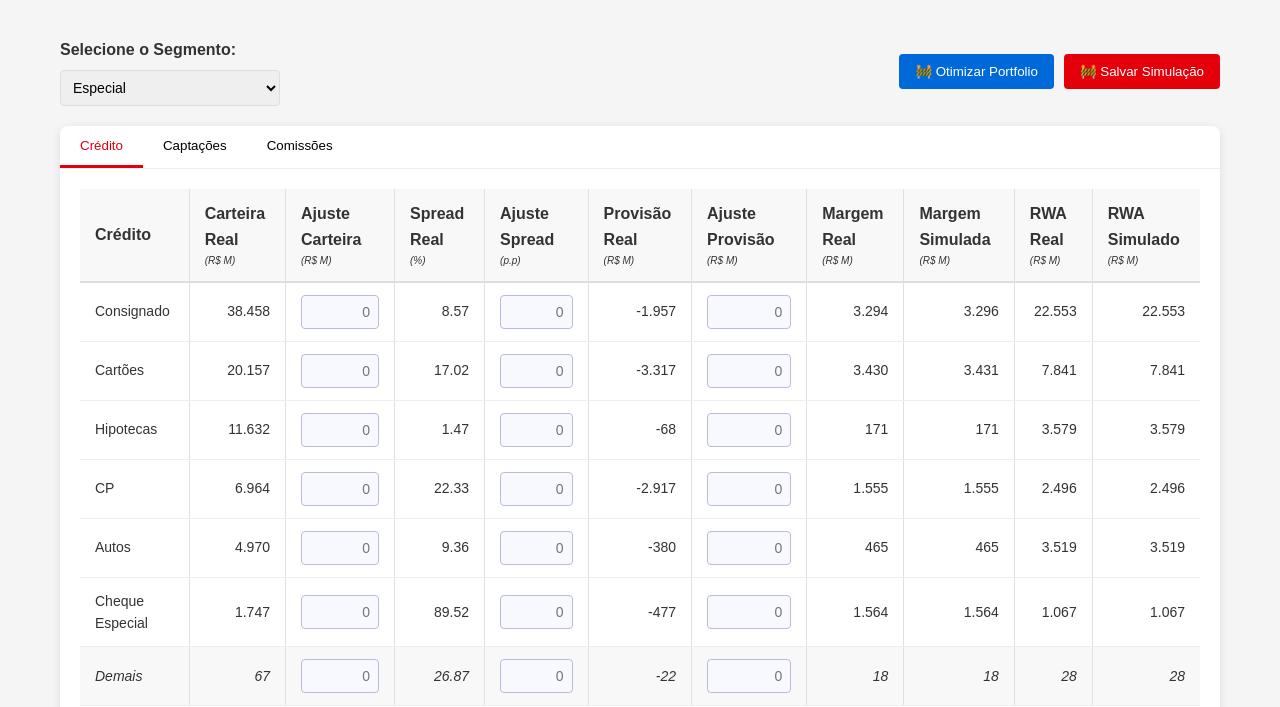
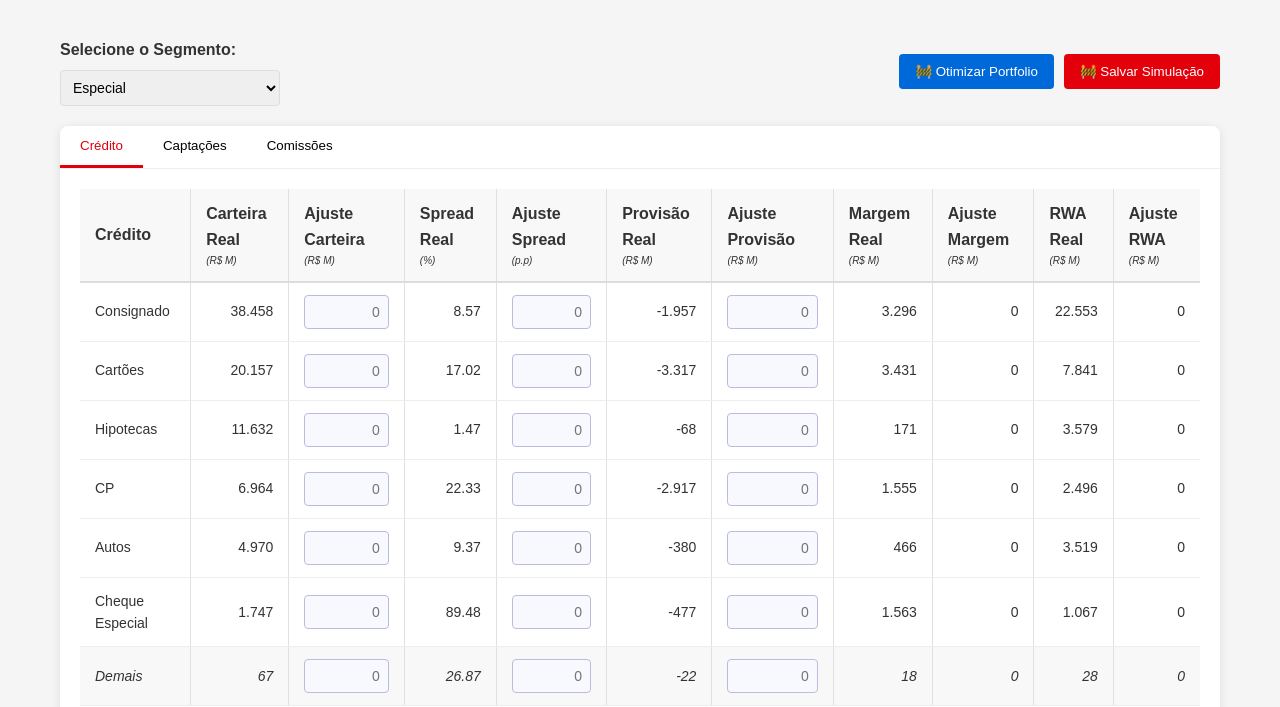
Before and after one commit to caiquefilipini/simulador_financas, a plain HTML site: page index.html in a window 1280 px wide. Shown: the part 100-807 px from the top of the page. Drawn offline with Linux system fonts and the light colour scheme.

Commit message:
ajustes em rwa e margem simulados

```diff
--- a/dict_indicadores.json
+++ b/dict_indicadores.json
@@ -11,9 +11,9 @@
                 "hipotecas": 11632.0
             },
             "spread": {
-                "autos": 9.36,
+                "autos": 9.37,
                 "cartoes": 17.02,
-                "cheque_especial": 89.52,
+                "cheque_especial": 89.48,
                 "consignado": 8.57,
                 "cp": 22.33,
                 "demais": 26.87,
@@ -29,11 +29,11 @@
                 "hipotecas": -68.0
             },
             "margem": {
-                "autos": 465.0,
-                "cartoes": 3430.0,
-                "cheque_especial": 1564.0,
-                "consignado": 3294.0,
-                "cp": 1555.0,
+                "autos": 465.7,
+                "cartoes": 3430.7,
+                "cheque_especial": 1563.2,
+                "consignado": 3295.9,
+                "cp": 1555.1,
                 "demais": 18.0,
                 "hipotecas": 171.0
             },
@@ -63,10 +63,10 @@
             "spread": {
                 "cdb": 0.54,
                 "contamax": 12.65,
-                "dav": 6.23,
-                "demais": 6.29,
-                "letras": 0.62,
-                "poupanca": 1.68
+                "dav": 6.29,
+                "demais": 3.2,
+                "letras": 0.71,
+                "poupanca": 1.67
             },
             "carteira": {
                 "cdb": 5517.0,
@@ -77,12 +77,12 @@
                 "poupanca": 18838.0
             },
             "margem": {
-                "cdb": 30.0,
-                "contamax": 1456.0,
-                "dav": 44.0,
-                "demais": 54.0,
-                "letras": 5.0,
-                "poupanca": 316.0
+                "cdb": 29.8,
+                "contamax": 1455.9,
+                "dav": 44.4,
+                "demais": 27.5,
+                "letras": 5.7,
+                "poupanca": 314.6
             }
         },
         "cascada": {
@@ -139,13 +139,13 @@
             },
             "spread": {
                 "autos": 9.24,
-                "cartoes": 17.58,
-                "cheque_especial": 94.44,
+                "cartoes": 17.75,
+                "cheque_especial": 92.78,
                 "consignado": 6.89,
                 "cp": 22.73,
                 "demais": 0,
-                "hipotecas": 1.87,
-                "microcredito": 36.12
+                "hipotecas": 1.5,
+                "microcredito": 36.11
             },
             "provisao": {
                 "autos": -28.0,
@@ -159,13 +159,13 @@
             },
             "margem": {
                 "autos": 17.0,
-                "cartoes": 32.0,
-                "cheque_especial": 17.0,
-                "consignado": 103.0,
+                "cartoes": 32.3,
+                "cheque_especial": 16.7,
+                "consignado": 102.9,
                 "cp": 10.0,
                 "demais": 0.0,
-                "hipotecas": 2.0,
-                "microcredito": 982.0
+                "hipotecas": 1.6,
+                "microcredito": 981.8
             },
             "rwa": {
                 "autos": 130.0,
@@ -192,12 +192,12 @@
         },
         "captacoes": {
             "spread": {
-                "cdb": 0.0,
-                "contamax": 12.84,
-                "dav": 6.67,
-                "demais": 16.67,
-                "letras": 0.0,
-                "poupanca": 1.66
+                "cdb": 0.49,
+                "contamax": 12.66,
+                "dav": 6.27,
+                "demais": 5.83,
+                "letras": 1.43,
+                "poupanca": 1.65
             },
             "carteira": {
                 "cdb": 81.0,
@@ -208,12 +208,12 @@
                 "poupanca": 1145.0
             },
             "margem": {
-                "cdb": 0.0,
-                "contamax": 28.0,
-                "dav": 5.0,
-                "demais": 2.0,
-                "letras": 0.0,
-                "poupanca": 19.0
+                "cdb": 0.4,
+                "contamax": 27.6,
+                "dav": 4.7,
+                "demais": 0.7,
+                "letras": 0.1,
+                "poupanca": 18.9
             }
         },
         "cascada": {
@@ -270,14 +270,14 @@
                 "hipotecas": 53263.0
             },
             "spread": {
-                "agro": 5.83,
+                "agro": 5.82,
                 "autos": 6.86,
                 "cartoes": 9.76,
                 "cheque_especial": 79.92,
                 "comex": 2.61,
                 "consignado": 8.15,
                 "cp": 22.56,
-                "demais": 1.54,
+                "demais": 1.15,
                 "hipotecas": 1.22
             },
             "provisao": {
@@ -292,15 +292,15 @@
                 "hipotecas": -208.0
             },
             "margem": {
-                "agro": 408.0,
+                "agro": 407.5,
                 "autos": 268.0,
-                "cartoes": 2711.0,
-                "cheque_especial": 2086.0,
-                "comex": 55.0,
-                "consignado": 1625.0,
-                "cp": 1538.0,
-                "demais": 288.0,
-                "hipotecas": 652.0
+                "cartoes": 2710.3,
+                "cheque_especial": 2085.9,
+                "comex": 55.1,
+                "consignado": 1625.1,
+                "cp": 1537.9,
+                "demais": 215.5,
+                "hipotecas": 649.8
             },
             "rwa": {
                 "agro": 3944.0,
@@ -328,13 +328,13 @@
         },
         "captacoes": {
             "spread": {
-                "captacoes_comex": 5.93,
-                "cdb": 0.75,
+                "captacoes_comex": 5.68,
+                "cdb": 0.77,
                 "contamax": 12.67,
-                "dav": 6.22,
-                "demais": 0.21,
-                "letras": 1.34,
-                "poupanca": 1.65
+                "dav": 6.27,
+                "demais": 0.1,
+                "letras": 0.7,
+                "poupanca": 1.66
             },
             "carteira": {
                 "captacoes_comex": 118.0,
@@ -346,13 +346,13 @@
                 "poupanca": 34844.0
             },
             "margem": {
-                "captacoes_comex": 7.0,
-                "cdb": 512.0,
-                "contamax": 2518.0,
-                "dav": 31.0,
-                "demais": 64.0,
-                "letras": 274.0,
-                "poupanca": 575.0
+                "captacoes_comex": 6.7,
+                "cdb": 526.1,
+                "contamax": 2517.7,
+                "dav": 31.2,
+                "demais": 32.4,
+                "letras": 142.6,
+                "poupanca": 578.4
             }
         },
         "cascada": {
@@ -410,16 +410,16 @@
                 "internegocios": 834.0
             },
             "spread": {
-                "agro": 4.88,
+                "agro": 4.89,
                 "autos": 5.41,
                 "capital_de_giro": 9.36,
-                "cartoes": 14.9,
+                "cartoes": 14.89,
                 "comex": 3.17,
-                "confirming": 3.55,
+                "confirming": 3.56,
                 "conta_garantida": 16.77,
-                "demais": 18.91,
-                "hipotecas": 2.31,
-                "internegocios": 1.2
+                "demais": 18.33,
+                "hipotecas": 2.32,
+                "internegocios": 1.14
             },
             "provisao": {
                 "agro": -4.0,
@@ -434,16 +434,16 @@
                 "internegocios": 0.0
             },
             "margem": {
-                "agro": 57.0,
-                "autos": 259.0,
-                "capital_de_giro": 2850.0,
-                "cartoes": 609.0,
-                "comex": 481.0,
-                "confirming": 35.0,
-                "conta_garantida": 522.0,
-                "demais": 4385.0,
-                "hipotecas": 55.0,
-                "internegocios": 10.0
+                "agro": 57.2,
+                "autos": 259.2,
+                "capital_de_giro": 2849.3,
+                "cartoes": 608.7,
+                "comex": 481.3,
+                "confirming": 35.1,
+                "conta_garantida": 522.1,
+                "demais": 4248.9,
+                "hipotecas": 55.1,
+                "internegocios": 9.5
             },
             "rwa": {
                 "agro": 758.0,
@@ -474,14 +474,14 @@
         },
         "captacoes": {
             "spread": {
-                "captacoes_comex": 3.61,
-                "cdb": 0.54,
+                "captacoes_comex": 3.86,
+                "cdb": 0.53,
                 "contamax": 12.84,
-                "dav": 6.08,
-                "demais": 2.26,
-                "letras": 5.18,
-                "poupanca": 1.73,
-                "time_deposit": 0.0
+                "dav": 6.09,
+                "demais": 1.13,
+                "letras": 5.16,
+                "poupanca": 1.68,
+                "time_deposit": 0.59
             },
             "carteira": {
                 "captacoes_comex": 83.0,
@@ -494,14 +494,14 @@
                 "time_deposit": 68.0
             },
             "margem": {
-                "captacoes_comex": 3.0,
-                "cdb": 286.0,
-                "contamax": 3578.0,
-                "dav": 441.0,
-                "demais": 416.0,
-                "letras": 110.0,
-                "poupanca": 13.0,
-                "time_deposit": 0.0
+                "captacoes_comex": 3.2,
+                "cdb": 279.2,
+                "contamax": 3578.5,
+                "dav": 441.6,
+                "demais": 208.3,
+                "letras": 109.5,
+                "poupanca": 12.6,
+                "time_deposit": 0.4
             }
         },
         "cascada": {
@@ -559,13 +559,13 @@
             },
             "spread": {
                 "agro": 2.32,
-                "autos": 3.39,
-                "capital_de_giro": 3.62,
+                "autos": 3.38,
+                "capital_de_giro": 3.6,
                 "comex": 2.15,
                 "confirming": 4.07,
-                "conta_garantida": 5.72,
-                "demais": 0.49,
-                "hipotecas": 2.12,
+                "conta_garantida": 5.77,
+                "demais": 0.77,
+                "hipotecas": 2.09,
                 "internegocios": 1.61
             },
             "provisao": {
@@ -581,14 +581,14 @@
             },
             "margem": {
                 "agro": 294.0,
-                "autos": 55.0,
-                "capital_de_giro": 80.0,
-                "comex": 1056.0,
-                "confirming": 209.0,
-                "conta_garantida": 46.0,
-                "demais": 193.0,
-                "hipotecas": 28.0,
-                "internegocios": 58.0
+                "autos": 54.8,
+                "capital_de_giro": 79.6,
+                "comex": 1057.1,
+                "confirming": 209.2,
+                "conta_garantida": 46.4,
+                "demais": 304.2,
+                "hipotecas": 27.5,
+                "internegocios": 57.9
             },
             "rwa": {
                 "agro": 9186.0,
@@ -618,13 +618,13 @@
         },
         "captacoes": {
             "spread": {
-                "captacoes_comex": 3.91,
+                "captacoes_comex": 2.62,
                 "cdb": 0.39,
-                "contamax": 14.87,
-                "dav": 6.25,
-                "demais": 2.67,
+                "contamax": 12.94,
+                "dav": 6.11,
+                "demais": 1.9,
                 "letras": 2.49,
-                "time_deposit": 0.78
+                "time_deposit": 0.79
             },
             "carteira": {
                 "captacoes_comex": 2071.0,
@@ -636,13 +636,13 @@
                 "time_deposit": 2829.0
             },
             "margem": {
-                "captacoes_comex": 81.0,
-                "cdb": 159.0,
-                "contamax": 898.0,
-                "dav": 194.0,
-                "demais": 94.0,
-                "letras": 179.0,
-                "time_deposit": 22.0
+                "captacoes_comex": 54.3,
+                "cdb": 160.2,
+                "contamax": 781.3,
+                "dav": 189.6,
+                "demais": 67.10000000000001,
+                "letras": 179.2,
+                "time_deposit": 22.3
             }
         },
         "cascada": {
@@ -699,15 +699,15 @@
                 "internegocios": 15828.0
             },
             "spread": {
-                "agro": 1.66,
-                "autos": 4.17,
-                "capital_de_giro": 2.09,
-                "cartoes": 1.83,
+                "agro": 1.64,
+                "autos": 4.09,
+                "capital_de_giro": 2.08,
+                "cartoes": 2.01,
                 "comex": 1.41,
                 "confirming": 1.82,
-                "demais": 0.27,
-                "hipotecas": 2.32,
-                "internegocios": 1.35
+                "demais": 0.1,
+                "hipotecas": 2.38,
+                "internegocios": 1.0
             },
             "provisao": {
                 "agro": -2.0,
@@ -721,15 +721,15 @@
                 "internegocios": -9.0
             },
             "margem": {
-                "agro": 39.0,
-                "autos": 11.0,
-                "capital_de_giro": 85.0,
-                "cartoes": 3.0,
-                "comex": 460.0,
-                "confirming": 301.0,
-                "demais": 283.0,
-                "hipotecas": 8.0,
-                "internegocios": 213.0
+                "agro": 38.6,
+                "autos": 10.8,
+                "capital_de_giro": 84.7,
+                "cartoes": 3.3,
+                "comex": 459.4,
+                "confirming": 300.8,
+                "demais": 105.9,
+                "hipotecas": 8.2,
+                "internegocios": 158.3
             },
             "rwa": {
                 "agro": 1029.0,
@@ -758,11 +758,11 @@
             "spread": {
                 "captacoes_comex": 0.27,
                 "cdb": 0.3,
-                "contamax": 8.55,
-                "dav": 7.4,
-                "demais": 2.83,
-                "letras": 2.83,
-                "lf": 0.86,
+                "contamax": 8.56,
+                "dav": 7.39,
+                "demais": 1.76,
+                "letras": 2.84,
+                "lf": 0.0,
                 "time_deposit": 0.36
             },
             "carteira": {
@@ -776,14 +776,14 @@
                 "time_deposit": 14084.0
             },
             "margem": {
-                "captacoes_comex": 314.0,
-                "cdb": 271.0,
-                "contamax": 473.0,
-                "dav": 340.0,
-                "demais": 47.0,
-                "letras": 107.0,
-                "lf": 11.0,
-                "time_deposit": 51.0
+                "captacoes_comex": 313.1,
+                "cdb": 273.2,
+                "contamax": 473.7,
+                "dav": 339.3,
+                "demais": 29.2,
+                "letras": 107.3,
+                "lf": 0.0,
+                "time_deposit": 50.7
             }
         },
         "cascada": {
@@ -840,15 +840,15 @@
                 "internegocios": 471.0
             },
             "spread": {
-                "agro": 2.94,
+                "agro": 3.38,
                 "autos": 2.33,
-                "capital_de_giro": 0.0,
-                "cartoes": 2.06,
-                "comex": 1.52,
-                "cp": 3.51,
-                "demais": 0.32,
-                "hipotecas": 1.18,
-                "internegocios": 1.91
+                "capital_de_giro": 1.03,
+                "cartoes": 2.14,
+                "comex": 1.53,
+                "cp": 3.68,
+                "demais": 0.37,
+                "hipotecas": 1.16,
+                "internegocios": 1.89
             },
             "provisao": {
                 "agro": 0.0,
@@ -862,15 +862,15 @@
                 "internegocios": 0.0
             },
             "margem": {
-                "agro": 2.0,
+                "agro": 2.3,
                 "autos": 13.0,
-                "capital_de_giro": 0.0,
-                "cartoes": 10.0,
-                "comex": 45.0,
-                "cp": 2.0,
-                "demais": 5.0,
-                "hipotecas": 22.0,
-                "internegocios": 9.0
+                "capital_de_giro": 0.4,
+                "cartoes": 10.4,
+                "comex": 45.2,
+                "cp": 2.1,
+                "demais": 5.7,
+                "hipotecas": 21.6,
+                "internegocios": 8.9
             },
             "rwa": {
                 "agro": 30.0,
@@ -898,12 +898,12 @@
         },
         "captacoes": {
             "spread": {
-                "captacoes_comex": 0.0,
+                "captacoes_comex": 0.02,
                 "cdb": 0.46,
                 "coe": 0.0,
-                "contamax": 12.39,
-                "dav": 5.43,
-                "demais": 0.09,
+                "contamax": 12.43,
+                "dav": 5.5,
+                "demais": 0.13,
                 "letras": 0.37
             },
             "carteira": {
@@ -916,13 +916,13 @@
                 "letras": 54189.0
             },
             "margem": {
-                "captacoes_comex": 0.0,
-                "cdb": 80.0,
+                "captacoes_comex": 0.3,
+                "cdb": 80.2,
                 "coe": 0.0,
-                "contamax": 137.0,
-                "dav": 7.0,
-                "demais": 1.0,
-                "letras": 202.0
+                "contamax": 137.5,
+                "dav": 7.1,
+                "demais": 1.5,
+                "letras": 200.5
             }
         },
         "cascada": {
@@ -974,8 +974,8 @@
             },
             "spread": {
                 "autos": 7.81,
-                "cp": 21.09,
-                "demais": 8.13
+                "cp": 21.11,
+                "demais": 8.12
             },
             "provisao": {
                 "autos": -3891.0,
@@ -983,9 +983,9 @@
                 "demais": 0.0
             },
             "margem": {
-                "autos": 5045.0,
-                "cp": 185.0,
-                "demais": 315.0
+                "autos": 5043.9,
+                "cp": 185.1,
+                "demais": 314.7
             },
             "rwa": {
                 "autos": 49758.0,
--- a/index.html
+++ b/index.html
@@ -78,9 +78,9 @@
                             <th>Provisão Real<p class="representacao_numero">(R$ M)</p></th>
                             <th>Ajuste Provisão<p class="representacao_numero">(R$ M)</p></th>
                             <th>Margem Real<p class="representacao_numero">(R$ M)</p></th>
-                            <th>Margem Simulada<p class="representacao_numero">(R$ M)</p></th>
+                            <th>Ajuste Margem<p class="representacao_numero">(R$ M)</p></th>
                             <th>RWA Real<p class="representacao_numero">(R$ M)</p></th>
-                            <th>RWA Simulado<p class="representacao_numero">(R$ M)</p></th>
+                            <th>Ajuste RWA<p class="representacao_numero">(R$ M)</p></th>
                         </tr>
                     </thead>
                     <tbody id="credito-body">
@@ -100,7 +100,7 @@
                             <th>Spread Real<p class="representacao_numero">(%)</p></th>
                             <th>Ajuste Spread<p class="representacao_numero">(p.p.)</p></th>
                             <th>Margem Real<p class="representacao_numero">(R$ M)</p></th>
-                            <th>Margem Simulada<p class="representacao_numero">(R$ M)</p></th>
+                            <th>Ajuste Margem<p class="representacao_numero">(R$ M)</p></th>
                         </tr>
                     </thead>
                     <tbody id="captacoes-body">
--- a/scripts/simulador.js
+++ b/scripts/simulador.js
@@ -374,6 +374,8 @@ export function obterDadosCreditoSimulados() {
         const spreadSimulado = ajusteItemSegmento.spread ? ajusteItemSegmento.spread.simulado : item.spread;
         const provisaoOriginal = item.provisao;
         const carteiraOriginal = item.carteira;
+        const margemOriginal = item.margem;
+        const rwaOriginal = item.rwa;
 
         // Calcula valores derivados com base nas regras de negócio
         let provisaoSimulada = provisaoOriginal;
@@ -386,11 +388,14 @@ export function obterDadosCreditoSimulados() {
         }
 
         // Calcula a margem simulada
-        const margemSimulada = carteiraSimulada * (spreadSimulado / 100);
+        let margemSimulada = item.margem;
+        if (carteiraOriginal > 0 && carteiraSimulada !== carteiraOriginal){
+          margemSimulada = Math.round(carteiraSimulada * (spreadSimulado / 100));
+        }
 
         // Calcula o RWA simulado
         let rwaSimulado = item.rwa;
-        if (carteiraOriginal > 0) {
+        if (carteiraOriginal > 0 && carteiraSimulada !== carteiraOriginal) {
             rwaSimulado = Math.round(item.rwa / carteiraOriginal * carteiraSimulada);
         }
 
@@ -447,13 +452,22 @@ export function obterDadosCaptacoesSimulados() {
     return dadosReais.map(item => {
         // Busca ajustes específicos para este segmento e tipo
         const ajusteItemSegmento = ajustes.captacoes[`${segmentoAtual}-${item.tipo}`] || {};
-
+        const carteiraOriginal = item.carteira;
         // Obtém valores ajustados ou mantém os originais
         const carteiraSimulada = ajusteItemSegmento.carteira ? ajusteItemSegmento.carteira.simulado : item.carteira;
         const spreadSimulado = ajusteItemSegmento.spread ? ajusteItemSegmento.spread.simulado : item.spread;
 
         // Calcula a margem simulada
-        const margemSimulada = carteiraSimulada * (spreadSimulado / 100);
+        // const margemSimulada = Math.round(carteiraSimulada * (spreadSimulado / 100));
+        // let margemSimulada = item.margem;
+        // if (item.carteira > 0 && carteiraSimulada !== carteiraOriginal){
+        //   margemSimulada = Math.round(carteiraSimulada * (spreadSimulado / 100));
+        // }
+
+        let margemSimulada = item.margem;
+        if (carteiraOriginal > 0 && carteiraSimulada !== carteiraOriginal){
+          margemSimulada = Math.round(carteiraSimulada * (spreadSimulado / 100));
+        }
 
         return {
             ...item,
--- a/scripts/ui.js
+++ b/scripts/ui.js
@@ -599,8 +599,9 @@ export function atualizarTabelaCredito(dados, isSimulado) {
 
             if (row) {
                 // Atualiza os valores simulados
-                row.querySelector('.margem-simulada').textContent = formatarValor(item.margemSimulada, 'inteiro');
-                row.querySelector('.rwa-simulado').textContent = formatarValor(item.rwaSimulado, 'inteiro');
+                console.log("diferença margem", Math.round(item.margemSimulada - item.margem))
+                row.querySelector('.margem-simulada').textContent = formatarValor(Math.round(item.margemSimulada - item.margem), 'inteiro');
+                row.querySelector('.rwa-simulado').textContent = formatarValor(item.rwaSimulado - item.rwa , 'inteiro');
 
                 // Preenche os inputs com os valores simulados
                 // const inputCarteira = row.querySelector('input[name="carteira"]');
@@ -803,7 +804,7 @@ export function atualizarTabelaCaptacoes(dados, isSimulado) {
 
             if (row) {
                 // Atualiza os valores simulados
-                row.querySelector('.margem-simulada').textContent = formatarValor(item.margemSimulada, 'inteiro');
+                row.querySelector('.margem-simulada').textContent = formatarValor(item.margemSimulada - item.margem, 'inteiro');
 
                 // Preenche os inputs com os valores simulados
                 // Para o campo de carteira, mostre apenas o ajuste, não o valor total
@@ -1106,7 +1107,7 @@ export function atualizarTabelaCascada(dadosReais, dadosSimulados) {
 
             // Adiciona classe para destacar mudanças
             const diferenca = valorSimulado - valorReal;
-            const epsilon = item.formato === 'percentual' || item.formato === 'rorwa' ? 0.05 : 0.5;
+            const epsilon = item.formato === 'percentual' || item.formato === 'rorwa' ? 0.01 : 0.1;
 
             if (Math.abs(diferenca) > epsilon) {
                 if ((item.campo === 'rorwa' || item.campo === 'rwa') && diferenca < 0) {
@@ -1131,7 +1132,7 @@ export function atualizarTabelaCascada(dadosReais, dadosSimulados) {
         cellDiferenca.textContent = formatarValor(diferenca, item.formato);
 
         // Adiciona classe para destacar mudanças
-        const epsilon = item.formato === 'percentual' || item.formato === 'rorwa' ? 0.05 : 0.5;
+        const epsilon = item.formato === 'percentual' || item.formato === 'rorwa' ? 0.01 : 0.1;
         if (Math.abs(diferenca) > epsilon) {
             if ((item.campo === 'rorwa' || item.campo === 'rwa') && diferenca < 0) {
                 cellDiferenca.classList.add('positivo');
```
Also changed, not shown: 2 other files.
